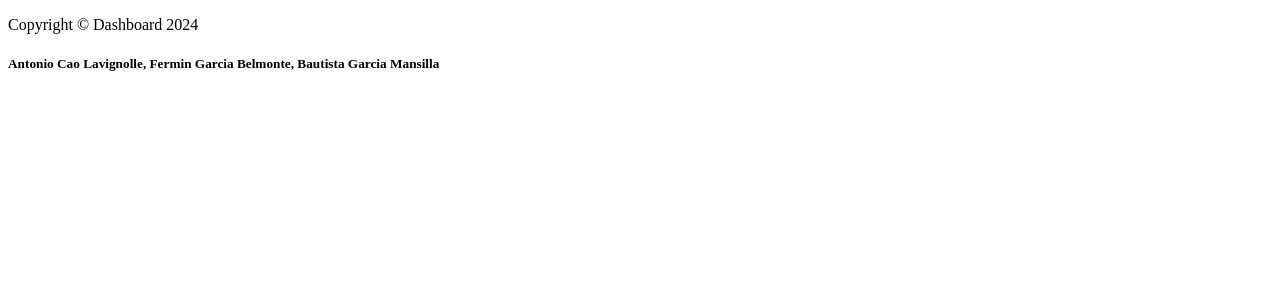
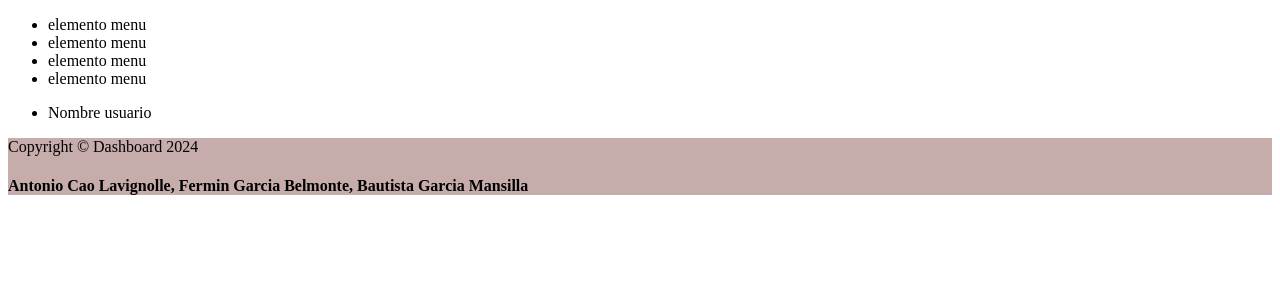
Before and after one commit to bautistagm/proyectoIntegradorProgIII, a React (Create React App) app in the folder boiler-plate/: page / in a window 1280 px wide. Shown: the top 300 px of the page. Built offline with nearby package versions, Linux system fonts and the light colour scheme.

Commit message:
un poco de css de footer y empiezo con el header

```diff
--- a/boiler-plate/src/App.js
+++ b/boiler-plate/src/App.js
@@ -1,12 +1,18 @@
 import React from "react";
-
+import Header from "./components/Header/Header";
 
 import Footer from "./components/Footer/Footer";
 
 function App() {
   return (
+   <>
+    <Header />
 
     <Footer/>
+
+
+
+    </>
   );
 }
 
--- /dev/null
+++ b/boiler-plate/src/components/Footer/Footer.css
@@ -0,0 +1,3 @@
+.foot {
+    background-color: rgb(199, 172, 172);
+}
--- a/boiler-plate/src/components/Footer/Footer.js
+++ b/boiler-plate/src/components/Footer/Footer.js
@@ -1,14 +1,14 @@
 import React from "react";
-
+import "./Footer.css"
 
 function Footer(){
 
     return (
 
-        <footer>
+        <footer className="foot">
         <p>Copyright © Dashboard 2024</p>
 
-        <h5>Antonio Cao Lavignolle, Fermin Garcia Belmonte, Bautista Garcia Mansilla</h5>
+        <h4>Antonio Cao Lavignolle, Fermin Garcia Belmonte, Bautista Garcia Mansilla</h4>
 
         </footer>
     )
--- a/boiler-plate/src/components/Header/Header.js
+++ b/boiler-plate/src/components/Header/Header.js
@@ -1,4 +1,29 @@
 import { Component } from "react";
+
+
+const Header = () => {
+
+    return (
+
+    <nav>
+        <ul className="main-nav">
+
+            <li>elemento menu</li>
+            <li>elemento menu</li>
+            <li>elemento menu</li>
+            <li>elemento menu</li>
+        </ul>
+        <ul className="user">
+            <li>Nombre usuario <img src="" alt="" /></li>
+        </ul>
+    </nav>
+
+
+    )
+
+
+
+}
 
 
 
```
